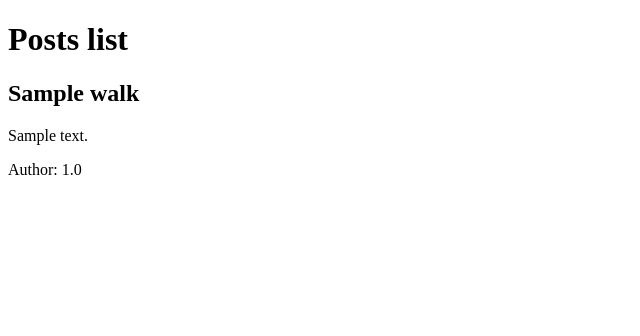
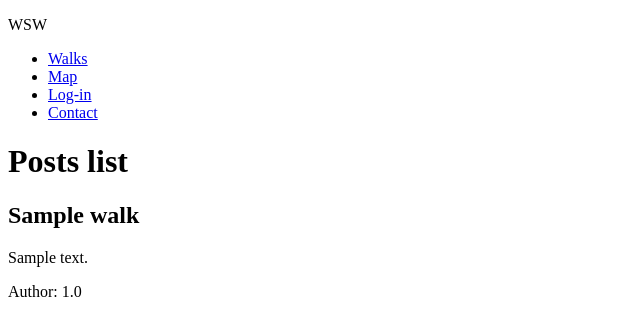
Before and after one commit to alice173/WSW, a Django app: page /walks/ in a window 1280 px wide. Shown: the top 336 px of the page, without its empty margins (0-640 px from the left). Run offline with Django 5.2, Linux system fonts and the light colour scheme; tables that the repository leaves empty hold one stand-in row (values such as "Sample post").

Commit message:
add base template

```diff
--- a/WSW/settings.py
+++ b/WSW/settings.py
@@ -18,6 +18,8 @@
 
 # Build paths inside the project like this: BASE_DIR / 'subdir'.
 BASE_DIR = Path(__file__).resolve().parent.parent
+TEMPLATES_DIR = os.path.join(BASE_DIR, 'templates')
+
 
 
 # Quick-start development settings - unsuitable for production
@@ -68,7 +70,7 @@
 TEMPLATES = [
     {
         'BACKEND': 'django.template.backends.django.DjangoTemplates',
-        'DIRS': [],
+        'DIRS': [TEMPLATES_DIR],
         'APP_DIRS': True,
         'OPTIONS': {
             'context_processors': [
--- /dev/null
+++ b/templates/base.html
@@ -0,0 +1,30 @@
+<!DOCTYPE html>
+<html lang="en">
+  <head>
+    <meta charset="UTF-8" />
+    <meta name="viewport" content="width=device-width, initial-scale=1.0" />
+    <title>Walk South West</title>
+    {% load static %}
+    <link rel="stylesheet" href="{% static 'css/styles.css' %}" />
+  </head>
+  <body>
+    <nav>
+      <p class="logo">WSW</p>
+      <ul class="nav__list flex">
+        <li class="nav__item">
+          <a href="#" class="nav__link">Walks</a>
+        </li>
+        <li class="nav__item">
+          <a href="#" class="nav__link">Map</a>
+        </li>
+        <li class="nav__item">
+          <a href="#">Log-in</a>
+        </li>
+        <li class="nav__item">
+          <a href="#" class="nav__link">Contact</a>
+        </li>
+      </ul>
+    </nav>
+    <main>{% block content %}{% endblock %}</main>
+  </body>
+</html>
--- a/walks/templates/walks/walks.html
+++ b/walks/templates/walks/walks.html
@@ -1,18 +1,11 @@
-<!DOCTYPE html>
-<html lang="en">
-  <head>
-    <meta charset="UTF-8" />
-    <meta http-equiv="X-UA-Compatible" content="IE=edge" />
-    <meta name="viewport" content="width=device-width, initial-scale=1.0" />
-    <title>Views Part 1</title>
-  </head>
+<!--prettier-ignore-->
+{% extends 'base.html' %}
 
-  <body>
-    <h1>Posts list</h1>
-    {% for item in walks %}
-    <h2>{{item.title}}</h2>
-    <p>{{item.content}}</p>
-    <p>Author: {{item.distance}}</p>
-    {% endfor %}
-  </body>
-</html>
+{% block content %}
+
+<h1>Posts list</h1>
+{% for item in walks %}
+<h2>{{item.title}}</h2>
+<p>{{item.content}}</p>
+<p>Author: {{item.distance}}</p>
+{% endfor %} {% endblock %}
```
